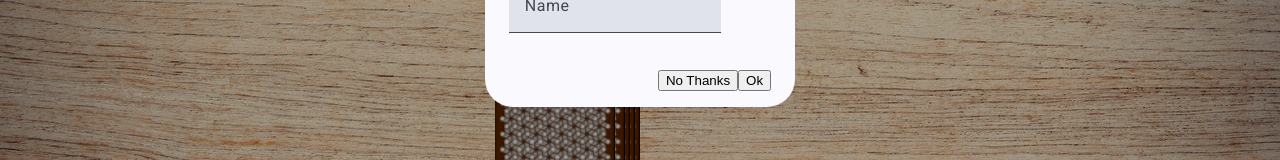
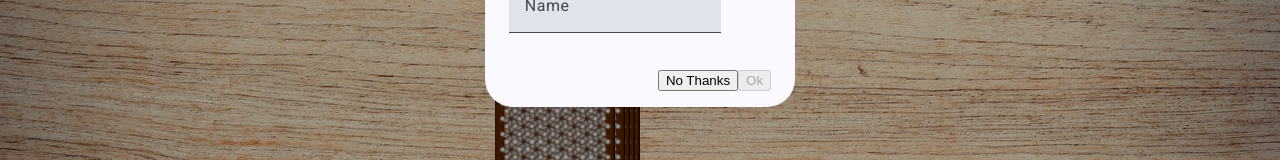
Before and after one commit to DanielKrafzik/ringoffire, an Angular app: page /game in a window 1280 px wide. Both pictures are taken after a click on the button "add". Shown: the part 409-569 px from the top of the page. Built offline with nearby package versions, Linux system fonts and the light colour scheme.

Commit message:
bug fixes

```diff
--- a/src/app/dialog-add-player/dialog-add-player.component.html
+++ b/src/app/dialog-add-player/dialog-add-player.component.html
@@ -8,5 +8,5 @@
 </mat-dialog-content>
 <mat-dialog-actions>
   <button matButton (click)="onNoClick()">No Thanks</button>
-  <button matButton [mat-dialog-close]="name" cdkFocusInitial>Ok</button>
+  <button matButton [disabled]="name.length < 2" [mat-dialog-close]="name" cdkFocusInitial>Ok</button>
 </mat-dialog-actions>
--- a/src/app/dialog-add-player/dialog-add-player.component.ts
+++ b/src/app/dialog-add-player/dialog-add-player.component.ts
@@ -1,5 +1,5 @@
 import { Component, viewChildren } from '@angular/core';
-import { MatDialogModule } from '@angular/material/dialog';
+import { MatDialogModule, MatDialogRef } from '@angular/material/dialog';
 import { MatFormFieldModule } from '@angular/material/form-field';
 import { FormsModule } from '@angular/forms';
 import { MatInputModule } from '@angular/material/input';
@@ -13,8 +13,10 @@ import { MatInputModule } from '@angular/material/input';
 export class DialogAddPlayerComponent {
   name: string = '';
 
+  constructor(public dialogRef: MatDialogRef<DialogAddPlayerComponent>) { }
+
   onNoClick(): void {
-    // Close the dialog without doing anything
+    this.dialogRef.close();
   }
 
   addPlayer(): void {
--- a/src/app/game/game.component.ts
+++ b/src/app/game/game.component.ts
@@ -33,10 +33,11 @@ export class GameComponent {
     if(!this.pickCardAnimation) {
       this.currentCard = this.game.stack.pop() as string;
       this.pickCardAnimation = true;
-
+      this.game.currentPlayer++;
+      this.game.currentPlayer = this.game.currentPlayer % this.game.players.length;
       setTimeout(() => {
         this.pickCardAnimation = false;
-      this.game.playedCards.push(this.currentCard);
+        this.game.playedCards.push(this.currentCard);
       }, 1000);
     }
   }
@@ -45,7 +46,9 @@ export class GameComponent {
     const dialogRef = this.dialog.open(DialogAddPlayerComponent);
 
     dialogRef.afterClosed().subscribe((name: string) => {
-      this.game.players.push(name)
+      if(name && name.length > 1){
+        this.game.players.push(name);
+      }
     });
   }
 }
```
